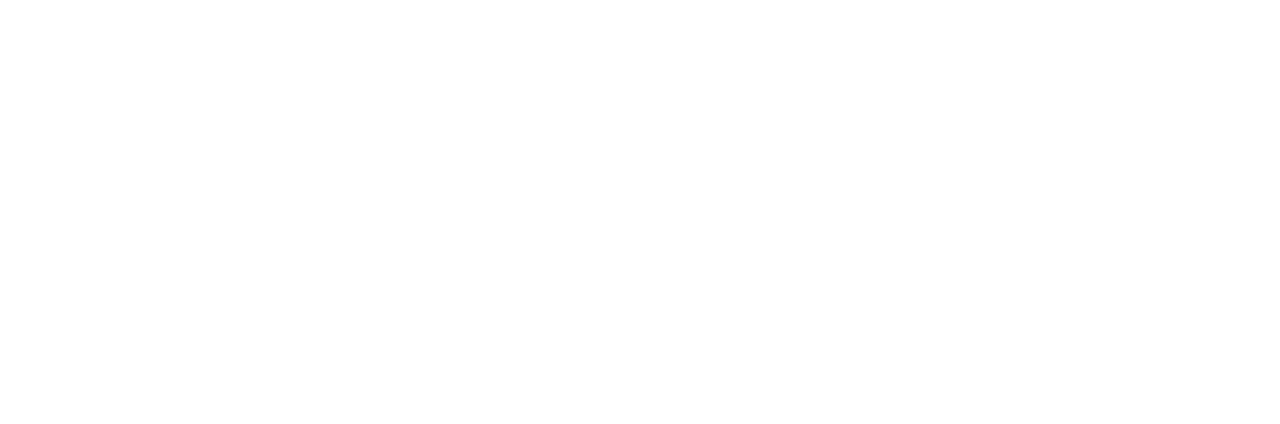
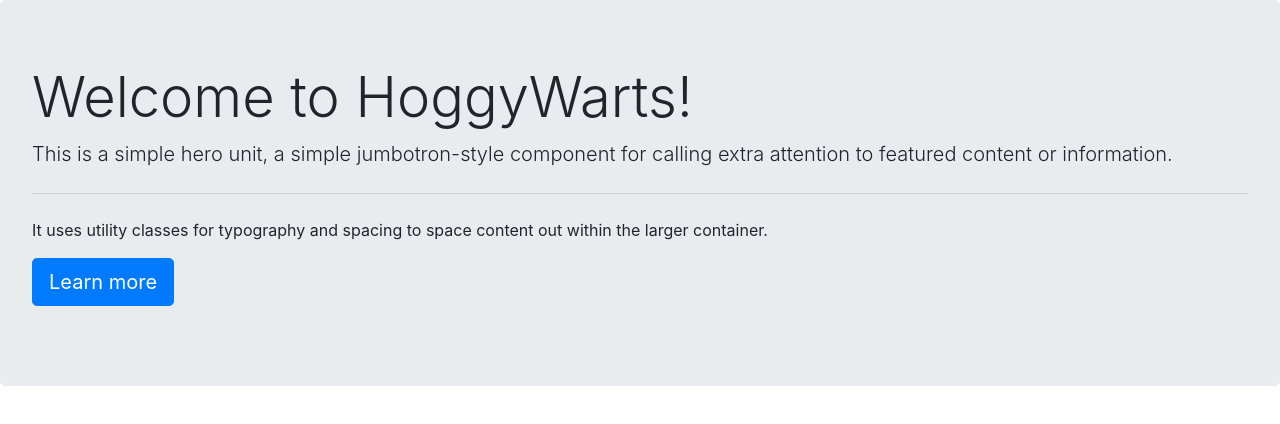
Before and after one commit to liz-barnes/sorting-hat, a plain HTML site: page index.html in a window 1280 px wide. Drawn offline with nearby package versions, Linux system fonts and the light colour scheme.

Commit message:
create jumbotron

```diff
--- a/index.html
+++ b/index.html
@@ -8,9 +8,21 @@
     <link rel="stylesheet" href="main.css">
 </head>
 <body>
+    <!-- JUMBOTRON START -->
+    <div class="jumbotron">
+        <h1 class="display-4">Welcome to HoggyWarts!</h1>
+        <p class="lead">This is a simple hero unit, a simple jumbotron-style component for calling extra attention to featured content or information.</p>
+        <hr class="my-4">
+        <p>It uses utility classes for typography and spacing to space content out within the larger container.</p>
+        <p class="lead">
+          <a class="btn btn-primary btn-lg" href="#" role="button">Learn more</a>
+        </p>
+      </div>
+      <!-- JUMBOTRON END -->
+
     <script src="https://code.jquery.com/jquery-3.2.1.slim.min.js" integrity="sha384-KJ3o2DKtIkvYIK3UENzmM7KCkRr/rE9/Qpg6aAZGJwFDMVNA/GpGFF93hXpG5KkN" crossorigin="anonymous"></script>
-<script src="https://cdnjs.cloudflare.com/ajax/libs/popper.js/1.12.9/umd/popper.min.js" integrity="sha384-ApNbgh9B+Y1QKtv3Rn7W3mgPxhU9K/ScQsAP7hUibX39j7fakFPskvXusvfa0b4Q" crossorigin="anonymous"></script>
-<script src="https://maxcdn.bootstrapcdn.com/bootstrap/4.0.0/js/bootstrap.min.js" integrity="sha384-JZR6Spejh4U02d8jOt6vLEHfe/JQGiRRSQQxSfFWpi1MquVdAyjUar5+76PVCmYl" crossorigin="anonymous"></script>
+    <script src="https://cdnjs.cloudflare.com/ajax/libs/popper.js/1.12.9/umd/popper.min.js" integrity="sha384-ApNbgh9B+Y1QKtv3Rn7W3mgPxhU9K/ScQsAP7hUibX39j7fakFPskvXusvfa0b4Q" crossorigin="anonymous"></script>
+    <script src="https://maxcdn.bootstrapcdn.com/bootstrap/4.0.0/js/bootstrap.min.js" integrity="sha384-JZR6Spejh4U02d8jOt6vLEHfe/JQGiRRSQQxSfFWpi1MquVdAyjUar5+76PVCmYl" crossorigin="anonymous"></script>
     <script src="main.js"></script>
 </body>
 </html>
```
